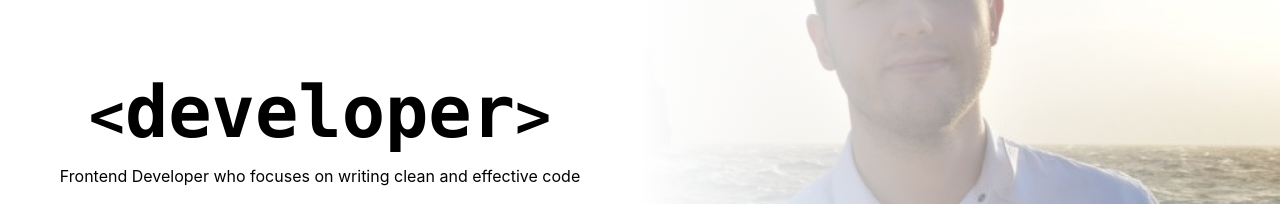
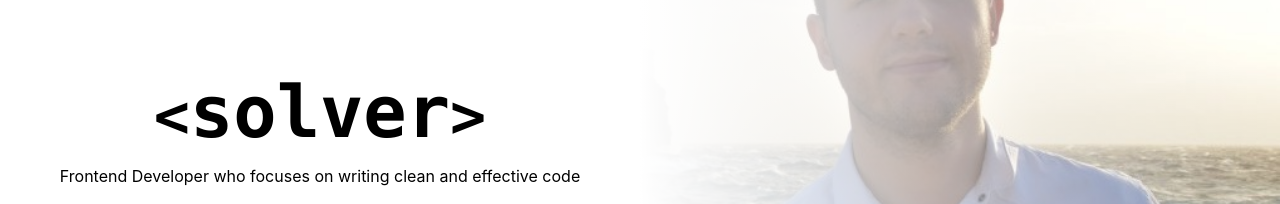
Before and after one commit to robertmazelle/profile-page-v2, a React (Create React App) app: page / in a window 1280 px wide. Shown: the part 212-416 px from the top of the page. Built offline with nearby package versions, Linux system fonts and the light colour scheme; a web font is replaced by a local one.

Commit message:
fixed wrong method order

```diff
--- a/src/components/main-image-section/main-image-section.tsx
+++ b/src/components/main-image-section/main-image-section.tsx
@@ -20,9 +20,9 @@ export default function MainImageSection() {
         setTitle(titleArray[index]);
         changeTitle(index + 1);
       }, timeout)
+    }
 
-      changeTitle(0);
-    }
+    changeTitle(0);
   })
 
 
```
